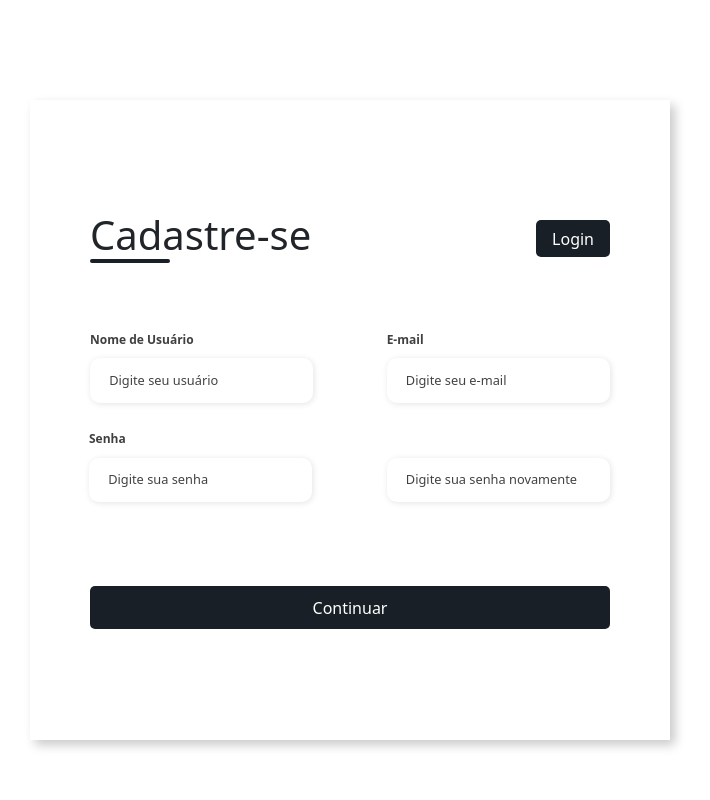
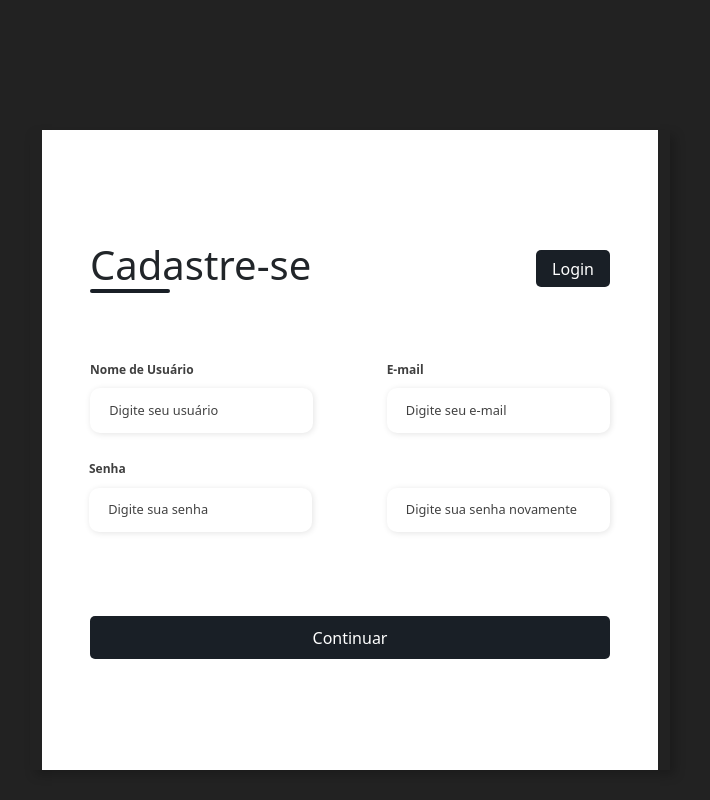
Before and after one commit to GabrielLima2803/TalkHub, a Vue app in the folder frontend/: page /register in a window 1280 px wide. Shown: the whole page, without its empty margins (290-1000 px from the left). Built offline with nearby package versions, Linux system fonts and the light colour scheme.

Commit message:
<Update> new css page

```diff
--- a/frontend/src/components/auth/RegisterComp.vue
+++ b/frontend/src/components/auth/RegisterComp.vue
@@ -4,8 +4,9 @@
 
 </script>
 
-<template id="body">
-    <div class="container">
+<template >
+    <div id="body">
+        <div class="container">
         <div class="form-image">
             <img src="@/assets/img/undraw_shopping_re_3wst.svg" alt="">
         </div>
@@ -53,6 +54,7 @@
             </form>
         </div>
     </div>
+    </div>
 </template>
 
 <style scoped>
@@ -62,7 +64,7 @@
     display: flex;
     justify-content: center;
     align-items: center;
-    background: #0c0ce94d;
+    background-color: rgb(34, 34, 34);
 }
 .text-white{
     color: white;
@@ -232,7 +234,7 @@
 }
 
 .continue-button button:hover {
-    background-color: rgba(33, 31, 75, 0.945);
+    background-color: rgba(41, 41, 41, 0.945);
     transition: .5s;
 }
 
```
